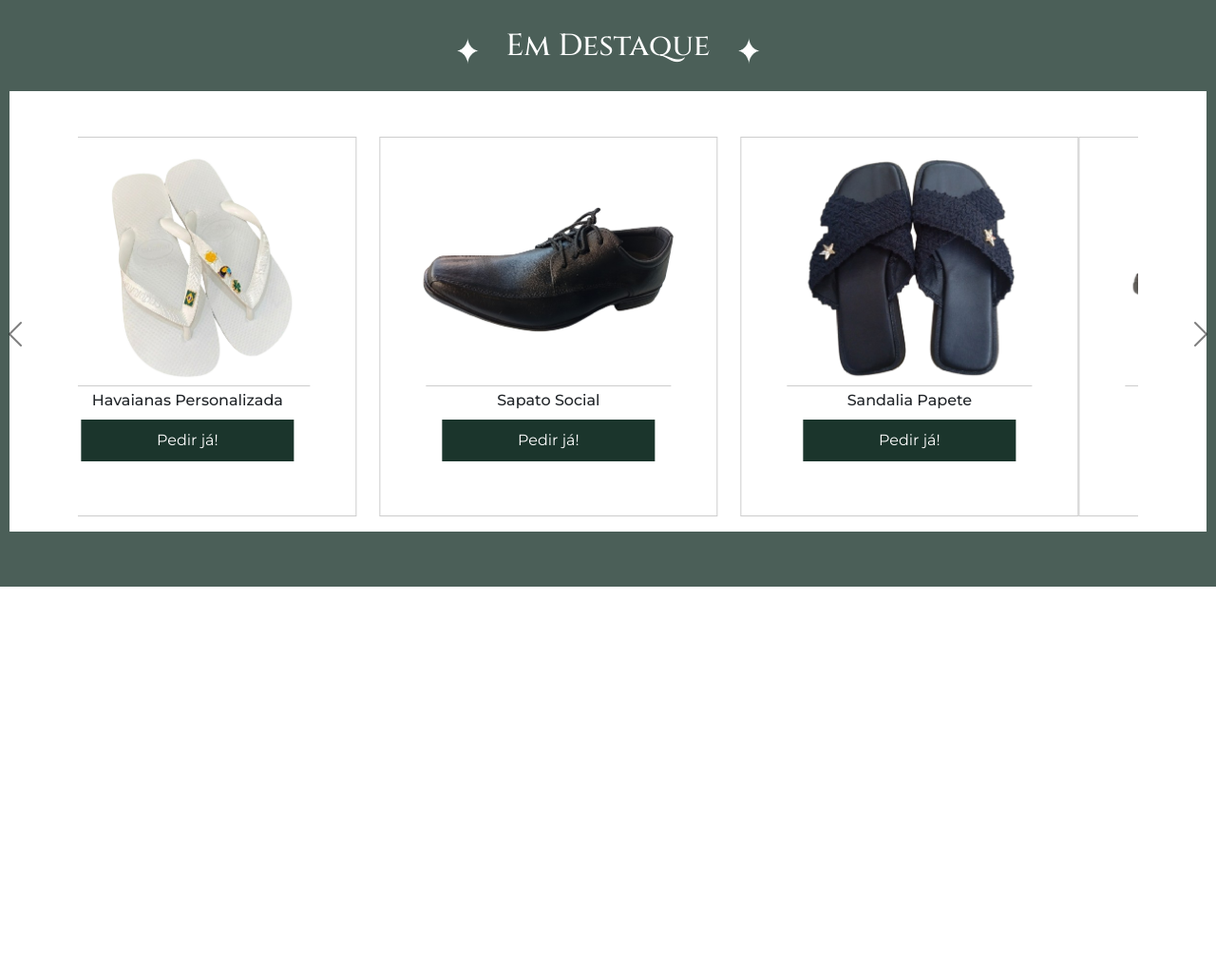
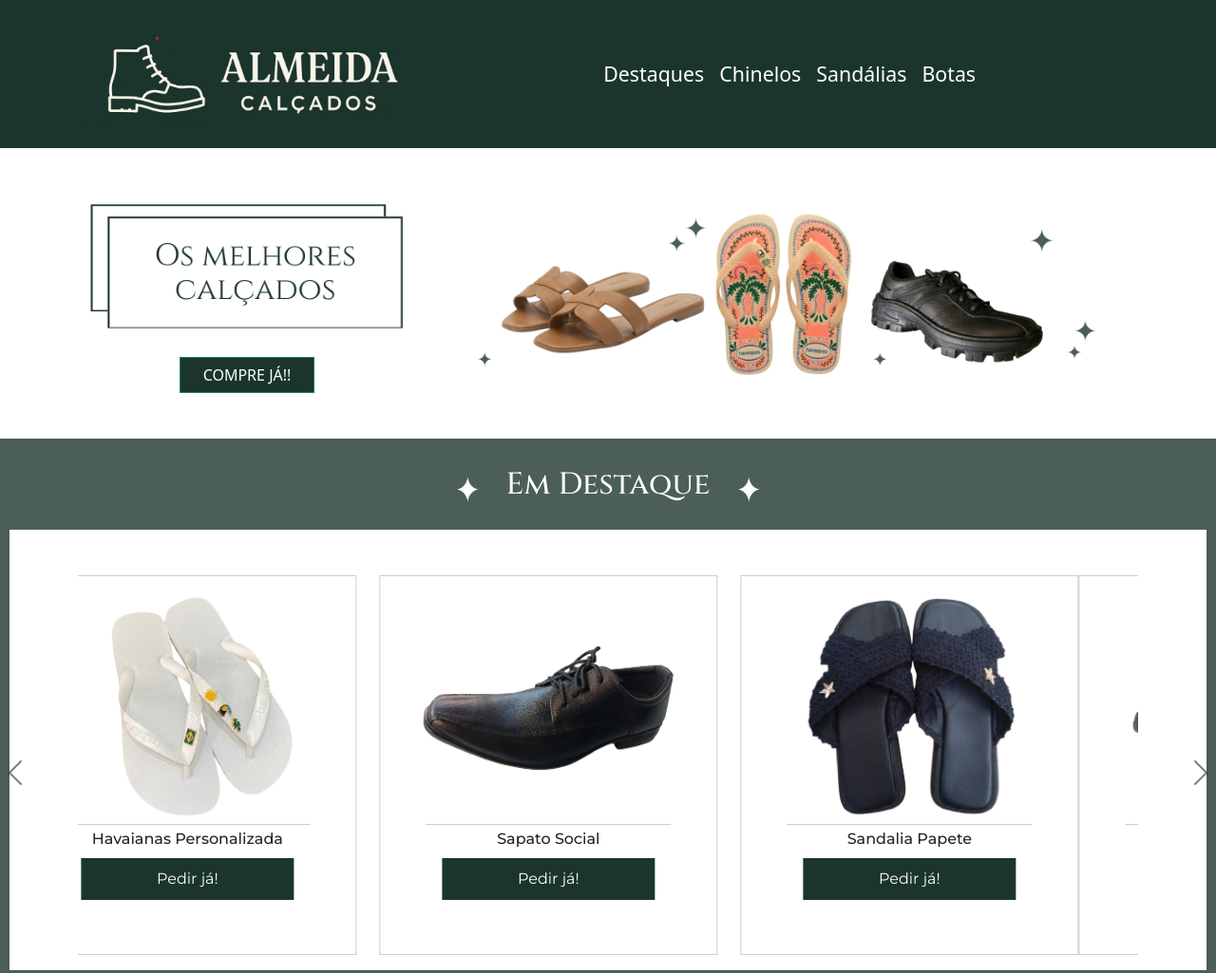
Before and after one commit to Kelly-Almeida/Lagin-Page-Almeida-Calcados, a plain HTML site: page index.html in a window 1280 px wide. Shown: the top 1025 px of the page at 95% size. Before the commit the page ends 800 px from the top, so only its background shows below. Drawn offline with nearby package versions, Linux system fonts and the light colour scheme.

Commit message:
Header, Nav e Div finalizadas

```diff
--- /dev/null
+++ b/CSS/styleNav.css
@@ -0,0 +1,12 @@
+.c-White a{
+    color: white;
+    font-size: 16pt;
+}
+
+.melhoresCalcadosText{
+    width: 400px;
+}
+
+.imgOsMelhoresCalcados{
+    width: 800px;
+}
--- a/index.html
+++ b/index.html
@@ -5,6 +5,7 @@
     <meta name="viewport" content="width=device-width, initial-scale=1.0">
     <title>Calçados Almeida</title>
 
+    <link rel="stylesheet" href="/CSS/styleNav.css">
     <link rel="stylesheet" href="/CSS/styleEmDestaque.css">
     <link rel="stylesheet" href="/CSS/styleBody.css">
     <link rel="stylesheet" href="/CSS/styleCarrossel.css">
@@ -13,10 +14,98 @@
 </head>
 <body>
     <div id="containerTotal">
+        <header>
+
+            <nav class="navbar navbar-expand-lg navbar-dark"
+                style="background-color: rgb(27, 53, 44);">
+
+                <div class="container">
+
+                    <a class="navbar-brand" href="#">
+                        <img
+                            src="/imagens/headerDivIMG/Logo.png"
+                            alt="Logo Almeida"
+                            height="130">
+                    </a>
+
+                    <button
+                        class="navbar-toggler"
+                        type="button"
+                        data-bs-toggle="collapse"
+                        data-bs-target="#menuPrincipal">
+
+                        <span class="navbar-toggler-icon"></span>
+
+                    </button>
+
+                    <div class="collapse navbar-collapse" id="menuPrincipal">
+
+                        <ul class="navbar-nav ms-auto">
+
+                            <li class="nav-item c-White">
+                                <a class="nav-link" href="#EmDestaques">Destaques</a>
+                            </li>
+
+                            <li class="nav-item c-White">
+                                <a class="nav-link" href="#">Chinelos</a>
+                            </li>
+
+                            <li class="nav-item c-White">
+                                <a class="nav-link" href="#">Sandálias</a>
+                            </li>
+
+                            <li class="nav-item c-White">
+                                <a class="nav-link" href="#">Botas</a>
+                            </li>
+
+                        </ul>
+
+                    </div>
+
+                </div>
+
+            </nav>
+
+
+            <div class="container my-5">
+
+                <div class="row align-items-center">
+
+
+                    <div class="col-lg-4 text-center">
+
+                        <img
+                            src="/imagens/headerDivIMG/osMelhoresCalcadosText.png"
+                            alt="Os Melhores Calçados"
+                            class="img-fluid mb-3 melhoresCalcadosText">
+
+                        <a href="#Produtos" class="btn btn-success px-4"
+                            style="background-color: rgb(27, 53, 44);border-radius: 0;">
+                            COMPRE JÁ!!
+                        </a>
+
+                    </div>
+
+
+                    <div class="col-lg-8 text-center">
+
+                        <img
+                            src="/imagens/headerDivIMG/OsMelhoresCalcados.png"
+                            alt="Os Melhores Calçados"
+                            class="img-fluid imgOsMelhoresCalcados">
+
+                    </div>
+
+                </div>
+
+            </div>
+
+        </header>
+
         <section id="Produtos">
-
+            <!--Em destaques-->
             <div class="Verde">
-                    <div class="EmDestaques">
+                    <div class="EmDestaques" id="EmDestaques">
                         <div class="EmDestaqueTitulo">
                             <div class="tituloEmDestaque">
                                 <img src="/imagens/headerDivIMG/brilhoBranco.png" alt="Brilho" class ="brilho">
```
Also changed, not shown: imagens/headerDivIMG/osMelhoresCalcadosText.png (added).
